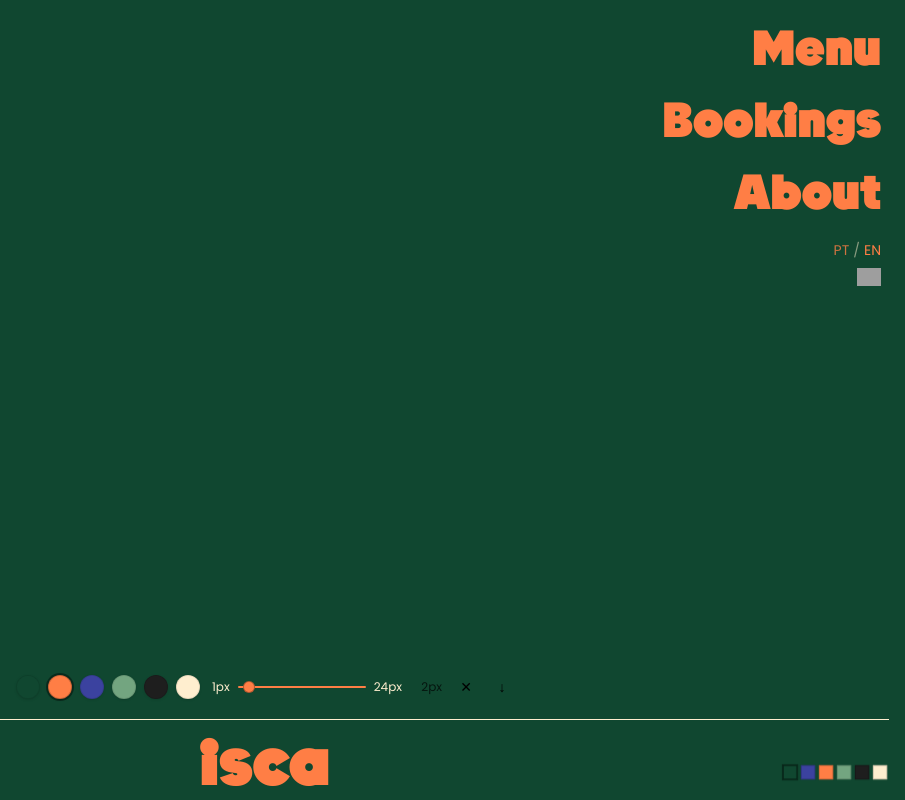
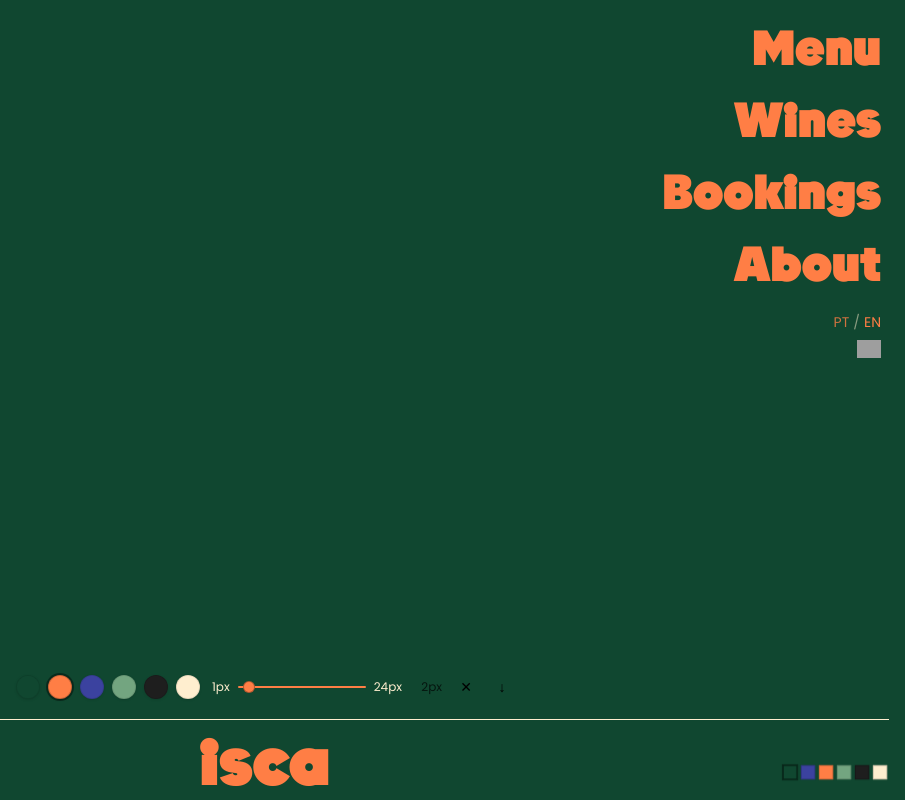
Before and after one commit to guerrinharj/isca, a Next.js app: page /en in a window 1280 px wide. Shown: the whole page, without its empty margins (375-1280 px from the left). Built offline with nearby package versions, Linux system fonts and the light colour scheme; no server answers; grey boxes are pictures that could not be loaded.

Commit message:
navbar and locales

```diff
--- a/components/NavBar.tsx
+++ b/components/NavBar.tsx
@@ -6,7 +6,7 @@ import LocaleSwitcher from './locale-switcher'
 import { type Locale } from '@/lib/i18n/locales'
 
 type Messages = Readonly<{
-    nav: { menu: string; reservas: string; sobre: string }
+    nav: { menu: string; vinhos: string; reservas: string; sobre: string }
 }>
 
 type NavBarProps = {
@@ -16,7 +16,7 @@ type NavBarProps = {
 
 type MeResponse =
     | { user: null }
-    | {
+    |   {
         user: {
             id: string
             name: string
@@ -120,6 +120,15 @@ export default function NavBar({ t, locale }: NavBarProps) {
                             >
                                 {t.nav.menu}
                             </Link>
+
+                            {/* Vinhos / Wines (MOBILE) */}
+                            <Link
+                                href={`/${locale}/vinhos`}
+                                className="shrink-0 text-xl font-burns-ultra py-1 hover-accent"
+                            >
+                                {t.nav.vinhos}
+                            </Link>
+
                             <Link
                                 href={`/${locale}/reservas`}
                                 className="shrink-0 text-xl font-burns-ultra py-1 hover-accent"
@@ -165,6 +174,16 @@ export default function NavBar({ t, locale }: NavBarProps) {
                     >
                         <span className="sr-only">{t.nav.menu}</span>
                         <span className="wave-hover" data-wave data-text={t.nav.menu} />
+                    </Link>
+
+                    {/* Vinhos / Wines (DESKTOP) */}
+                    <Link
+                        href={`/${locale}/vinhos`}
+                        className="hover-accent block text-4xl md:text-3xl lg:text-5xl origin-left"
+                        aria-label={t.nav.vinhos}
+                    >
+                        <span className="sr-only">{t.nav.vinhos}</span>
+                        <span className="wave-hover" data-wave data-text={t.nav.vinhos} />
                     </Link>
 
                     {/* Reservas */}
--- a/src/lib/i18n/messages/en.ts
+++ b/src/lib/i18n/messages/en.ts
@@ -6,6 +6,7 @@ const en = {
     nav: {
         home: 'Home',
         menu: 'Menu',
+        vinhos: 'Wines',
         reservas: 'Bookings',
         sobre: 'About',
         info: 'Info',
--- a/src/lib/i18n/messages/pt.ts
+++ b/src/lib/i18n/messages/pt.ts
@@ -6,6 +6,7 @@ const pt = {
     nav: {
         home: 'Início',
         menu: 'Cardápio',
+        vinhos: 'Vinhos',
         reservas: 'Reservas',
         sobre: 'Sobre',
         info: 'Info',
```
Lines whose indentation alone changed are shown as unchanged.
